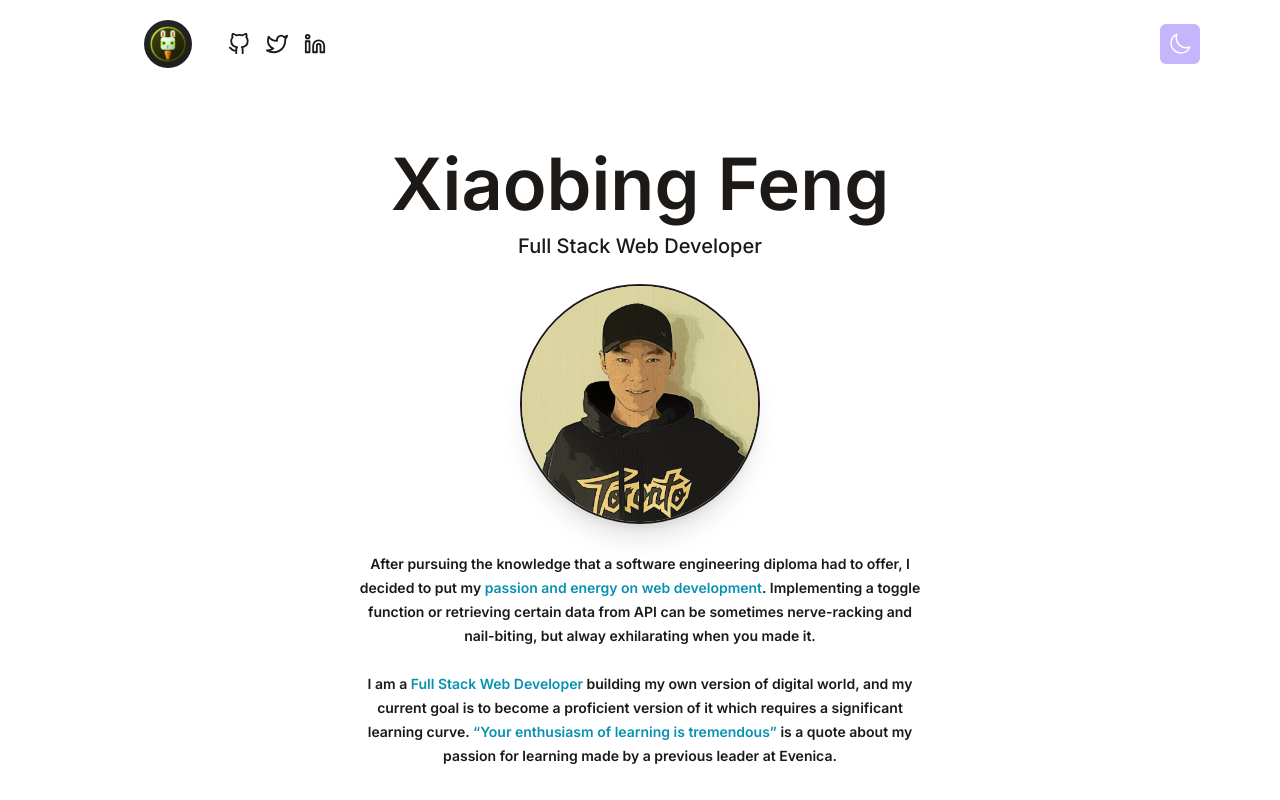
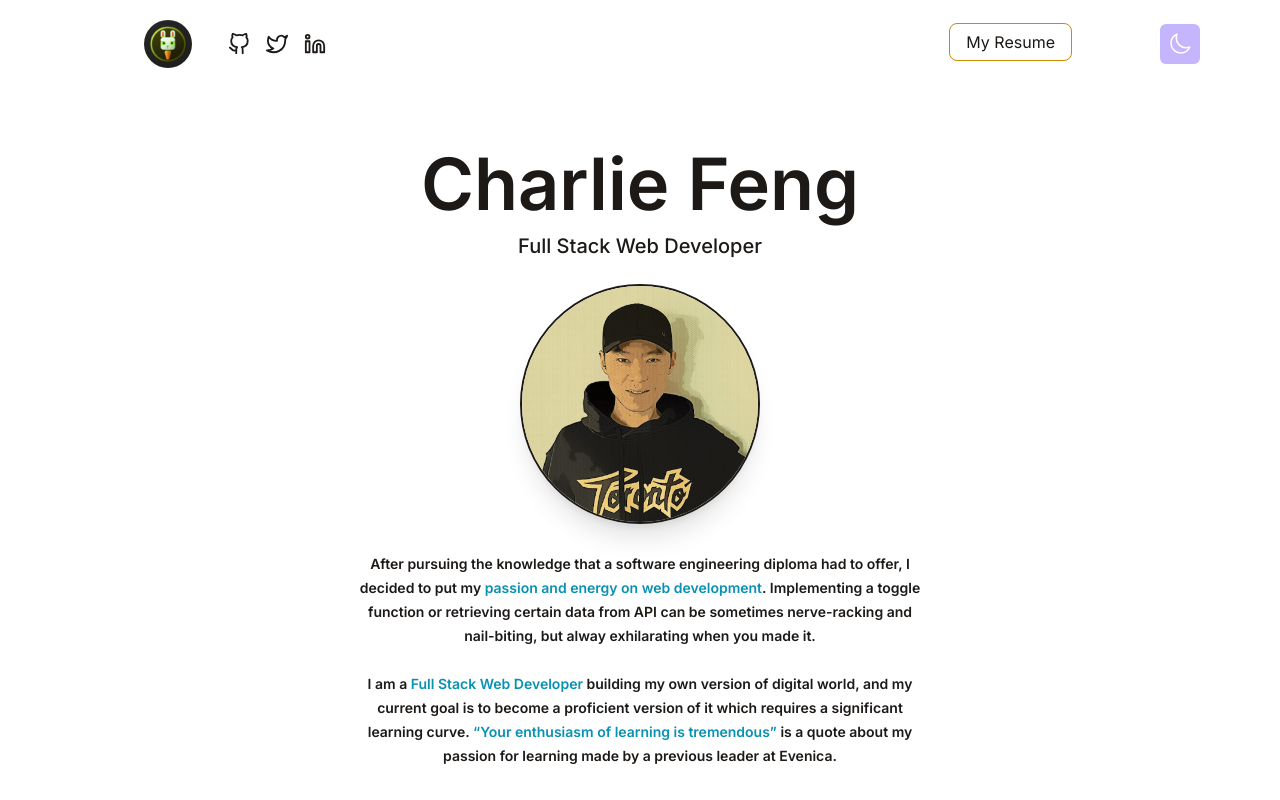
Before and after one commit to lookingforcharlie/portfolio_2023, a React (Vite) app: page / in a window 1280 px wide. Shown: the top 800 px of the page. Built offline with nearby package versions, Linux system fonts and the light colour scheme.

Commit message:
Added My Resume button

```diff
--- a/src/App.jsx
+++ b/src/App.jsx
@@ -67,7 +67,7 @@ function App() {
       <button
         type='button'
         onClick={handleThemeSwitch}
-        className='fixed p-2 z-10 right-20 top-6 bg-violet-300 dark:bg-orange-300 text-lg rounded-md'
+        className='fixed p-2 z-10 right-6 md:right-20 top-20 md:top-6 bg-violet-300 dark:bg-orange-300 text-lg rounded-md'
       >
         {theme === 'dark' ? sun : moon}
       </button>
--- a/src/components/Header.jsx
+++ b/src/components/Header.jsx
@@ -4,7 +4,8 @@ import logo from '../../public/assets/rabbit_bot_min.png';
 function Header() {
   return (
     <div className='container mx-auto'>
-      <div className='flex-none px-2 mx-2 pt-5'>
+      <div className='flex items-center justify-between'>
+        <div className='px-2 mx-2 pt-5'>
           <div className='inline'>
             <img
               src={logo}
@@ -44,6 +45,18 @@ function Header() {
             <FiLinkedin className='inline pr-2 text-3xl active:scale-[.97] active:duration-75 transition-all hover:scale-[1.13]' />
           </a>
         </div>
+        <div className='self-center md:px-20 mt-4'>
+          <a
+            className='border border-yellow-600 px-4 py-2 rounded-lg'
+            href='https://drive.google.com/file/d/1mYb9OPXMkeUM6oHN-NEgrlCsHBr8cGU8/view?usp=sharing'
+            target='_blank'
+            rel='noopener noreferrer'
+            type='button'
+          >
+            My Resume
+          </a>
+        </div>
+      </div>
     </div>
   );
 }
--- a/src/components/Intro.jsx
+++ b/src/components/Intro.jsx
@@ -4,8 +4,8 @@ import avatar from '../../public/assets/avatar_min.png';
 function Intro() {
   return (
     <div className='flex items-center justify-center flex-col text-center pt-20 pb-6'>
-      <h1 className='text-4xl md:text-7xl dark:text-white mb-1 md:mb-3 font-semibold'>
-        Xiaobing Feng
+      <h1 className='text-6xl md:text-7xl dark:text-white mb-1 md:mb-3 font-semibold'>
+        Charlie Feng
       </h1>
       <p className='text-base md:text-xl mb-3 font-medium'>
         Full Stack Web Developer
```
Lines whose indentation alone changed are shown as unchanged.
